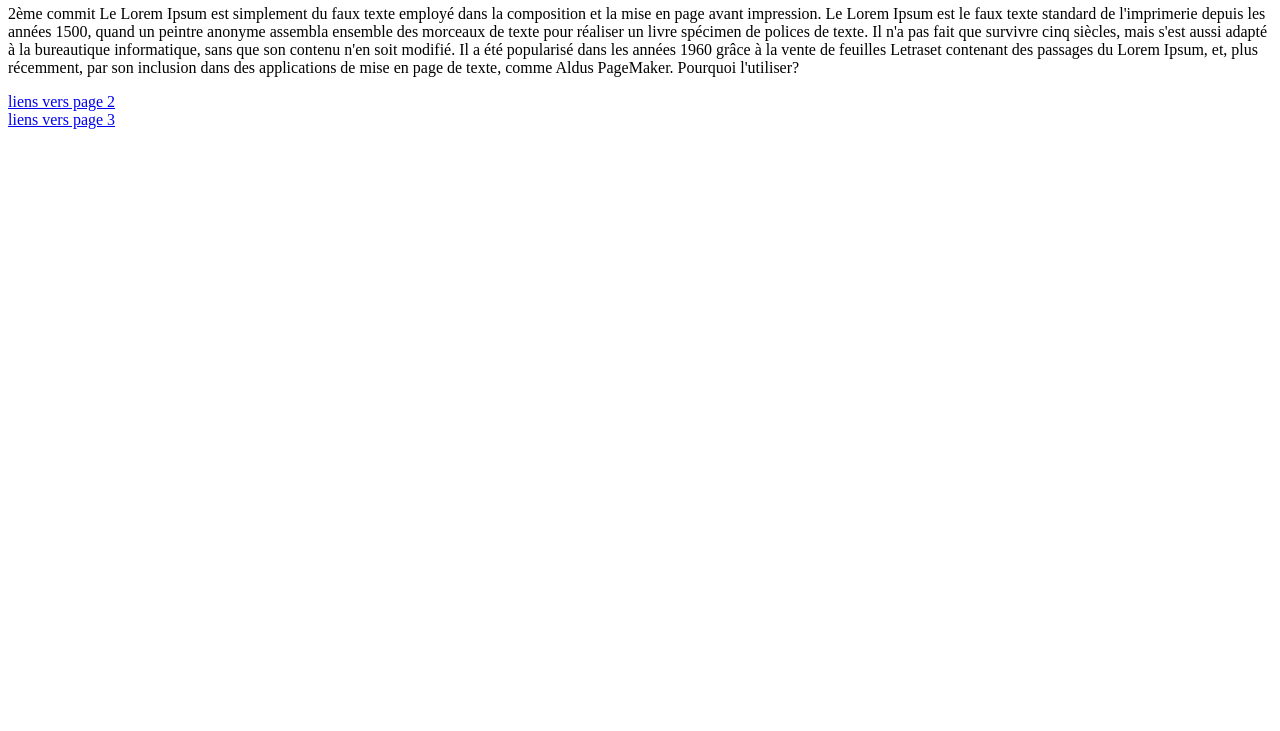
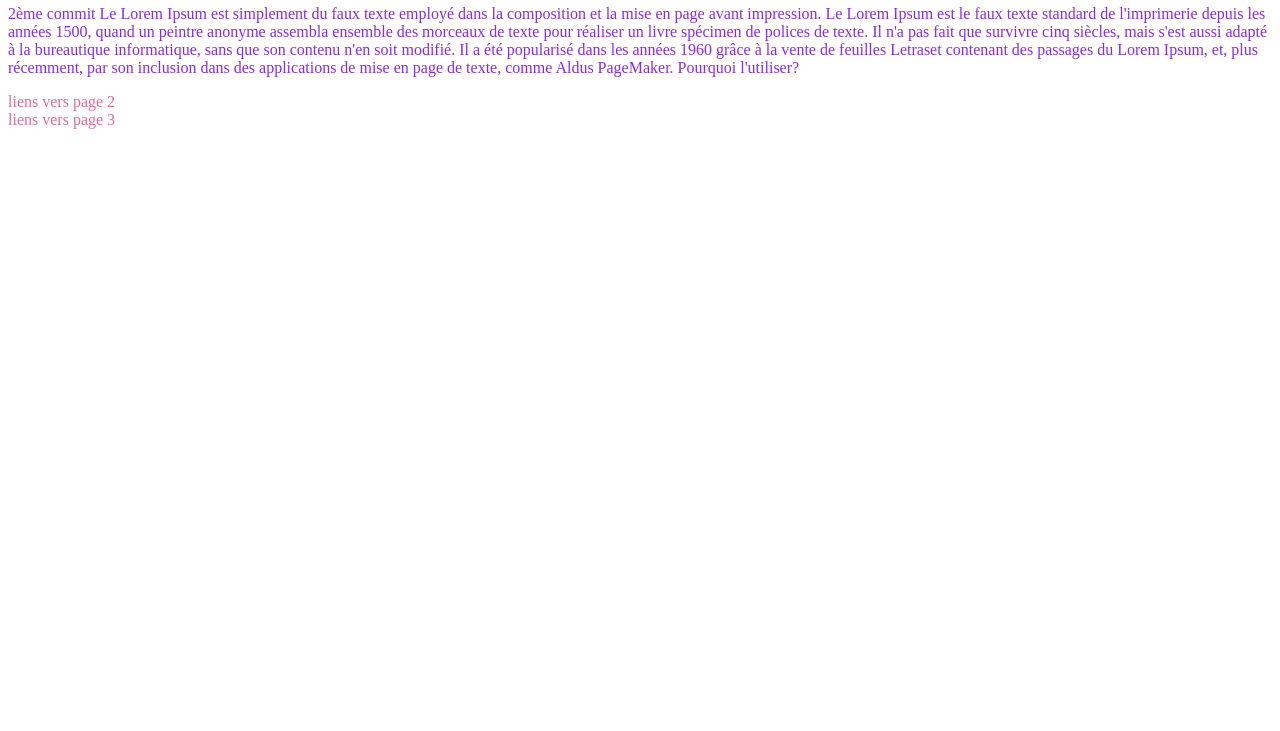
Before and after one commit to krystal42/first_repo, a plain HTML site: page index.html in a window 1280 px wide. Shown: the part 69-800 px from the top of the page. Drawn offline with Linux system fonts and the light colour scheme.

Commit message:
modification du style

```diff
--- a/styles/main.css
+++ b/styles/main.css
@@ -5,3 +5,10 @@ h1{
 	background: blue;
 	text-shadow: 2px 2px aqua;
 }
+p{
+	color: blueviolet;
+}
+a{
+	text-decoration: none;
+	color: palevioletred;
+}
```
